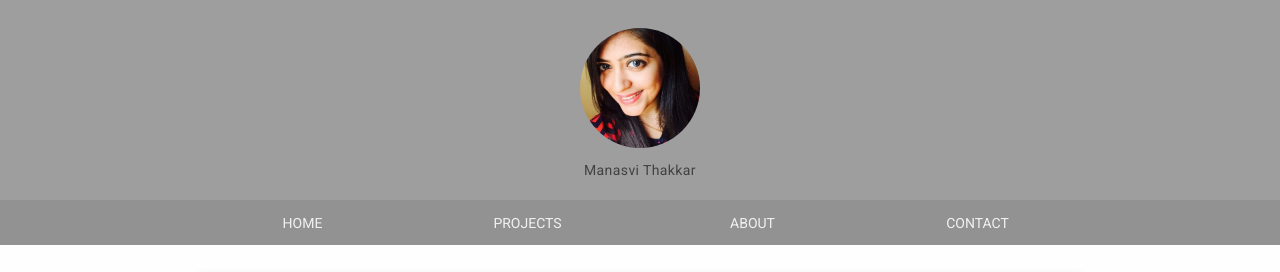
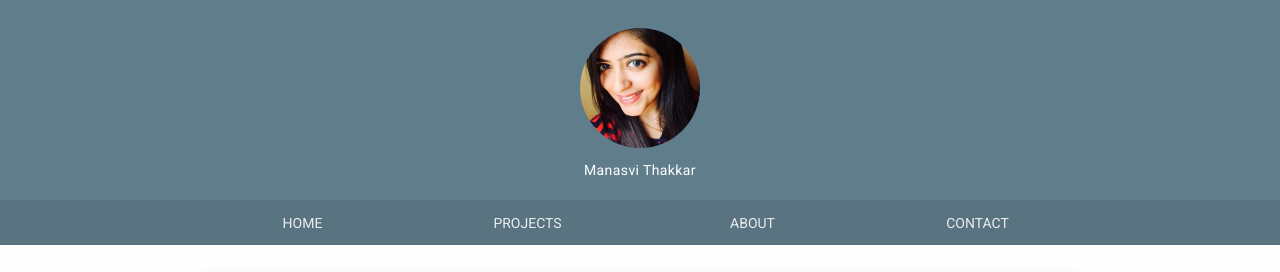
Before and after one commit to manasvithakkar/manasvithakkar.github.io, a plain HTML site: page contact.html in a window 1280 px wide. Shown: the top 272 px of the page. Drawn offline with nearby package versions, Linux system fonts and the light colour scheme.

Commit message:
changed css

```diff
--- a/contact.html
+++ b/contact.html
@@ -8,7 +8,7 @@
     <meta name="description" content="Your contact page description"/>
     <link href="https://fonts.googleapis.com/css?family=Roboto:regular,bold,italic,thin,light,bolditalic,black,medium&amp;amp;lang=en" rel="stylesheet">
     <link href="https://fonts.googleapis.com/icon?family=Material+Icons" rel="stylesheet">
-    <link href="https://code.getmdl.io/1.3.0/material.grey-pink.min.css" rel="stylesheet">
+    <link href="https://code.getmdl.io/1.3.0/material.blue_grey-pink.min.css" rel="stylesheet">
     <link href="styles/main.css" rel="stylesheet">
   </head>
   <body id="top">
```
Also changed, not shown: index.html (+1 -1 lines), portfolio.html (+1 -1 lines).
